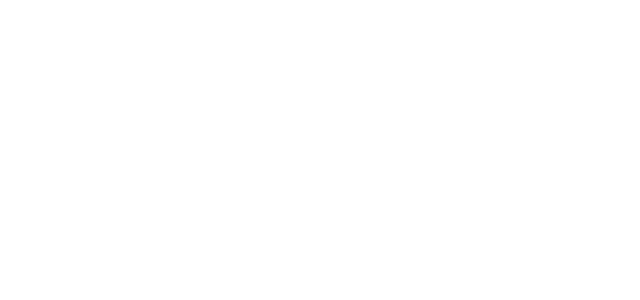
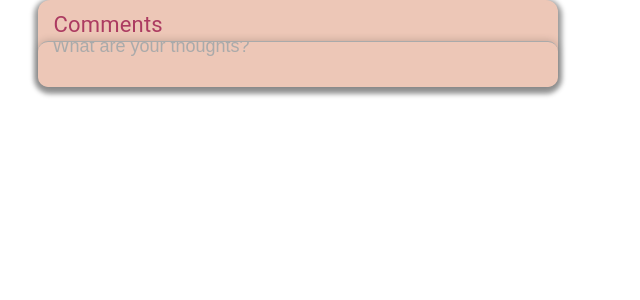
Before and after one commit to Untitled-IUST/Frontend-management, a React (Create React App) app in the folder untitled/: page /CommentSection/1 in a window 1280 px wide. Before the commit this address had no page. Shown: the top 300 px of the page, without its empty margins (0-640 px from the left). Built offline with nearby package versions, Linux system fonts and the light colour scheme.

Commit message:
comment almost complete

```diff
--- a/untitled/src/App.js
+++ b/untitled/src/App.js
@@ -4,6 +4,7 @@
 import OrderHistory from './Pages/OrderHistory/OrderHistory';
 import SideBar from './Components/SideBar/SideBar';
 import ImageSlider from "./Components/AddService/ImageSlider";
+import Comment from './Components/comment/Comment';
 
 function App() {
 
@@ -23,6 +24,7 @@
           <ImageSlider/>
         </div>
       }/>
+      <Route path="/CommentSection/:id" Component={Comment} />
     </Routes>
   );
 }
--- /dev/null
+++ b/untitled/src/Components/comment/Comment.jsx
@@ -0,0 +1,214 @@
+import React from "react";
+import {Box} from "@mui/material";
+import {Typography} from "@mui/material";
+import { List, ListItem, ListItemAvatar, Avatar, ListItemText, Divider} from '@mui/material';
+import { useState ,useRef} from "react";
+import axios from "axios";
+import cn from "classnames";
+import "./css/styles.css";
+import { useParams } from "react-router-dom";
+
+
+const Comment = () => {
+
+  let access_token =localStorage.getItem('accessTokenCustomer');
+  let { id } = useParams();
+  const [isExpanded, setIsExpanded] = useState(false);
+  const [commentValue, setCommentValue] = useState("");
+  const [comments, setComments] = useState([]);
+  const [visibleComments, setVisibleComments] = useState([]);
+  const [commentCount, setCommentCount] = useState(0);
+  const [replyIndex, setReplyIndex] = useState(-1);
+
+
+  const outerHeight = useRef(46);
+  const textRef = useRef(null);
+  const containerRef = useRef(null);
+  const onExpand = () => {
+    if (!isExpanded) {
+      outerHeight.current = containerRef.current.scrollHeight;
+      setIsExpanded(true);
+    }
+  }
+  const onChange = (e) => {
+    setCommentValue(e.target.value);
+	}
+  const onClose = () => {
+    setCommentValue("");
+    setIsExpanded(false);
+  };
+
+  const onSubmit = (event) => {
+    event.preventDefault();
+    if (comments.length >= 3) {
+      alert(`You have reached the maximum number of ${3} comments.`);
+      return;
+    }
+    axios.post('https://amirmohammadkomijani.pythonanywhere.com/barber/comments/create/', { barber: id, body: commentValue }, {
+      headers: {
+        'Authorization': `JWT ${access_token}`,
+        'Content-Type': 'application/json',
+      },
+    })
+      .then(response => {
+        // Fetch updated comments
+        console.log("post it darling",response.data)
+        fetchComments();
+      })
+      .catch(error => {
+        console.error(error);
+      });
+
+    setCommentValue('');
+  };
+  const fetchComments = () => {
+    axios.get(`https://amirmohammadkomijani.pythonanywhere.com/barber/${id}/show-comments/`)
+      .then(response => {
+        setComments(response.data.results);
+        setVisibleComments(response.data.results.slice(0, 3));
+      })
+      .catch(error => {
+        console.error(error);
+      });
+  };
+  const onReplyClick = (index) => {
+    setReplyIndex(index);
+  }
+  const onReplySubmit = (e) => {
+    e.preventDefault();
+    const replyValue = e.target.elements.reply.value;
+    if (replyValue.trim() === "") {
+      alert("Please enter a reply.");
+      return;
+    }
+    const newComments = [...comments];
+    newComments[replyIndex].replies.push(replyValue);
+    setComments(newComments);
+    // setVisibleComments(newComments.slice(0, 3));
+    setReplyIndex(-1);
+    e.target.elements.reply.value = "";
+  }
+
+  const onCancelClick = () => {
+    setReplyIndex(-1);
+    document.getElementById(`reply-${replyIndex}`).value = "";
+  }
+  const onLoadMoreClick = () => {
+    setVisibleComments(comments.slice(0, visibleComments.length + 3));
+  };
+
+  return(
+    <div>
+    <Box sx={{ width: '100%',pb:3}}>
+    <List sx={{ width: '100%', maxWidth: 520 ,marginBottom:60,bgcolor:'#edc7b7',marginLeft:'3%',
+        paddingBottom:0,borderRadius:3,boxShadow: '0px 3px 5px 4px rgba(0, 0, 0, 0.4)' }}>
+        <Typography sx={{ marginLeft: '15px',fontFamily:'Roboto, ',color:'#ac3b61',fontSize:22 }} >Comments</Typography>
+        {visibleComments.map((comment, index) => (
+          <React.Fragment key={index}>
+            <ListItem alignItems="flex-start">
+              <ListItemAvatar>
+                <Avatar alt="User" src={comment.customer.profile_pic} />
+              </ListItemAvatar>
+              <ListItemText
+                primary={
+                  <>
+                    <Typography
+                      sx={{ display: 'inline' }}
+                      component="span"
+                      variant="body2"
+                      color="text.primary"
+                    >
+                      {comment.customer.first_name} {comment.customer.last_name}
+                    </Typography>
+                    <br />
+                    {comment.body}
+                  </>
+                }
+                secondary={
+                  <>
+                    {comment.reply && (
+                      <>
+                        <br />
+                        <Typography
+                          sx={{ display: 'inline' }}
+                          component="span"
+                          variant="body2"
+                          color="text.secondary"
+                        >
+                          &nbsp;&nbsp;&nbsp;&nbsp;Reply:
+                        </Typography>
+                        <Typography
+                          sx={{ display: 'inline' }}
+                          component="span"
+                          variant="body2"
+                          color="text.primary"
+                        >
+                          &nbsp;{comment.reply}
+                        </Typography>
+                      </>
+                    )}
+                  </>
+                }
+              />
+            </ListItem>
+            <Divider variant="inset" component="li" />
+          </React.Fragment>
+        ))}
+
+        {visibleComments.length < comments.length && (
+            <button onClick={onLoadMoreClick} className='bt17'>Load more</button>
+          )}
+
+                <form
+                onSubmit={onSubmit}
+                ref={containerRef}
+                className={cn("comment-box", {
+                  expanded: isExpanded,
+                  collapsed: !isExpanded,
+                        modified: commentValue.length > 0,
+                })}
+                style={{
+                  minHeight: isExpanded ? outerHeight.current : 46
+                }}
+              >
+                <div className="header">
+                    <div className="user1">
+                        <img
+                        src="https://s2.uupload.ir/files/348ad8c26d7ff7b6c23fe3e30f3e44dd_ducd.jpg"
+                        alt="User avatar"
+                        />
+                        <span>User Name</span>
+                    </div>
+                </div>
+
+            <label for="comment" className='cmt'>What are your thoughts?</label>
+                    <textarea
+                    ref={textRef}
+                    onClick={onExpand}
+                    onFocus={onExpand}
+                    onChange={onChange}
+                    className="comment-field"
+                    placeholder="What are your thoughts?"
+                    value={commentValue}
+                    name="comment"
+                    id="comment"
+                    />
+                    <div className="actions">
+                        <button type="button" className="cancel" onClick={onClose}>
+                            Cancel
+                        </button>
+                        <button type="submit"  className='subim' disabled={commentValue.length < 1}>
+                            Respond
+                        </button>
+                    </div>
+                    ...
+                </form>
+
+
+        </List>
+        </Box>
+        </div>
+
+  )
+}
+export default Comment;
--- /dev/null
+++ b/untitled/src/Components/comment/css/styles.css
@@ -0,0 +1,152 @@
+:root {
+  --black: #333;
+  --white: #eee2dc;
+  --gray: #aaa;
+  --green: #1a8917;
+  --border-radius: 4px;
+  --transition: 0.4s ease;
+  --font-family: Arial, Helvetica, sans-serif;
+}
+
+/* textarea {
+  font-family: var(--font-family);
+  border: none;
+  resize: none;
+  margin-bottom: 30px;
+}
+
+textarea::placeholder {
+  color: var(--gray);
+} */
+/*
+label {
+  height: 0;
+  width: 0;
+  visibility: hidden;
+} */
+
+button {
+  cursor: pointer;
+}
+
+/* button:disabled {
+  opacity: 0.5;
+  cursor: not-allowed;
+} */
+
+/* button[type="submit"] {
+  background: var(--green);
+  color: var(--white);
+  border-radius: var(--border-radius);
+} */
+.subim[type="submit"]{
+background: var(--green);
+color: var(--white);
+border-radius: var(--border-radius);
+}
+.subim:disabled {
+opacity: 0.5;
+cursor: not-allowed;
+}
+.comment-box {
+  display: flex;
+  flex-wrap: wrap;
+  /* max-width: 400px; */
+  /* width: 143%; */
+  margin-top: 50px auto;
+  /* margin-bottom: -2%; */
+  padding: 10%;
+  background: #edc7b7;
+  border-radius: 10px;
+  box-shadow: 0 0 8px rgba(0, 0, 0, 0.2);
+  overflow: hidden;
+  padding: 14px;
+  color: #ac3b61 !important;
+  transition: min-height var(--transition);
+  max-height: 46px;
+  /* margin-left: 6%; */
+  border-top: var(--gray) .5px solid ;
+
+
+}
+.cmt{
+height: 0;
+width: 0;
+visibility: hidden;
+}
+
+.comment-box.modified {
+  max-height: unset;
+}
+.header {
+  transition: opacity var(--transition) 0.2s;
+  opacity: 0;
+  visibility: hidden;
+  transform: translateY(-40px);
+}
+
+.user1 {
+  display: flex;
+  align-items: center;
+}
+
+.user1 img {
+  border-radius: 100%;
+  margin-right: 10px;
+  width: 50px;
+}
+
+.comment-box.expanded .header {
+  transform: translateY(10px);
+  opacity: 1;
+  visibility: visible;
+}
+.comment-field {
+  color: var(--black);
+  transition: transform var(--transition);
+  font-size: 18px;
+  width: 100%;
+  outline: none;
+  color: #123c69!important;
+  margin-top: -5% !important;
+  min-height: 60px;
+  transform: translateY(-32px);
+  background: #edc7b7;
+  line-height: 1;
+  font-family: var(--font-family);
+  border: none;
+  resize: none;
+  margin-bottom: 30px;
+}
+.comment-field::placeholder {
+  color: var(--gray);
+}
+
+.actions {
+  width: 100%;
+  display: flex;
+  align-self: flex-end;
+  justify-content: flex-end;
+  margin-top: 50px;
+  opacity: 0;
+  transition: opacity var(--transition) 0.2s;
+}
+
+.comment-box.expanded .actions {
+  opacity: 1;
+}
+
+.actions button {
+  margin-left: 6px;
+  font-size: 14px;
+  padding: 12px;
+  border: none;
+  line-height: 1;
+}
+
+.actions .cancel {
+  background: none;
+}
+.comment-box.expanded .comment-field {
+  transform: translateY(40px);
+}
```
